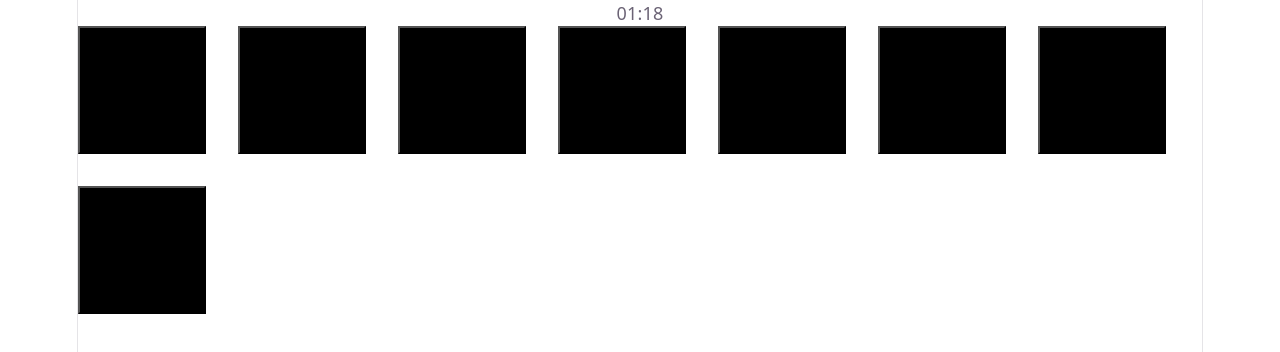
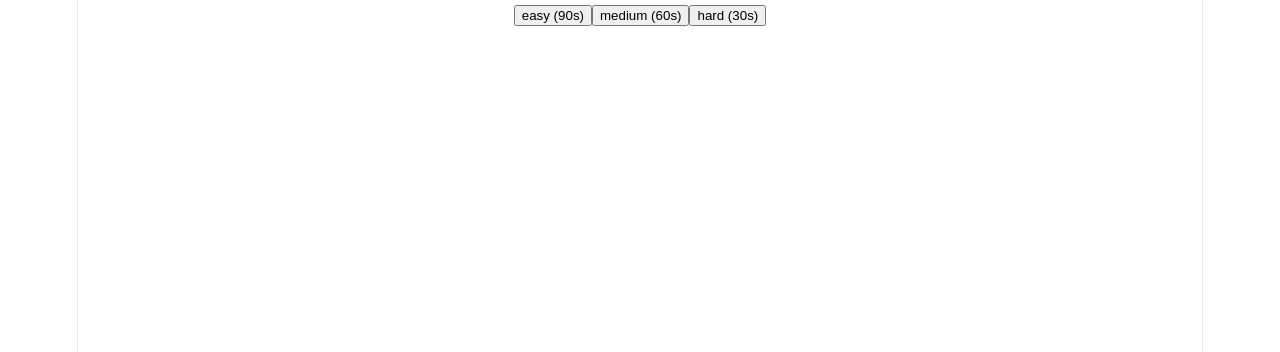
Before and after one commit to Woefulking/Matching-Pairs, a React (Vite) app: page / in a window 1280 px wide. Both pictures are taken after a click on the button "Играть". Shown: the top 352 px of the page. Built offline with nearby package versions, Linux system fonts and the light colour scheme.

Commit message:
reorganize project structure

```diff
--- a/src/Game.tsx
+++ b/src/Game.tsx
@@ -1,156 +1,36 @@
-import { useEffect, useRef, useState } from 'react';
-import { allCards, type cardType } from './App';
-import { generateGameDeck } from './utils/generateDeck';
+import { useGameSession } from './hooks/useGameSession';
+import { GAME_DIFFICULTIES, type GameDifficultyType } from './types/types';
 import { formatTime } from './utils/formatTime';
 
-interface SavedGameState {
-  deck: cardType[];
-  matched: string[];
-}
+export const Game = () => {
+  const { state, handleCardClick, handleStartGame, handleClear } = useGameSession();
+  const { firstCard, secondCard } = state.selectedCards;
 
-export const Game = () => {
-  const getSavedGameData = (): SavedGameState | null => {
-    const saved = localStorage.getItem('gameState');
-    return saved ? JSON.parse(saved) : null;
-  };
-
-  const [gameDeck, setGameDeck] = useState<cardType[]>(() => {
-    const saved = getSavedGameData();
-    return saved ? saved.deck : generateGameDeck(allCards, 4);
-  });
-
-  const uniqueCardsInDeck = new Set(gameDeck.map((card) => card.name));
-  const [selectedCards, setSelectedCards] = useState<cardType[]>([]);
-
-  const [matchedCards, setMatchedCards] = useState<Set<string>>(() => {
-    const saved = getSavedGameData();
-    return saved ? new Set(saved.matched) : new Set();
-  });
-
-  const matchTimerRef = useRef<number | null>(null);
-
-  type GameStatus = 'playing' | 'won' | 'lost';
-  const [gameStatus, setGameStatus] = useState<GameStatus>('playing');
-
-  const isCardClickLocked = selectedCards.length === 2 || gameStatus !== 'playing';
-  useEffect(() => {
-    if (gameStatus !== 'playing') {
-      localStorage.removeItem('gameState');
-      return;
-    }
-
-    const stateToSave: SavedGameState = {
-      deck: gameDeck,
-      matched: Array.from(matchedCards),
-    };
-
-    localStorage.setItem('gameState', JSON.stringify(stateToSave));
-  }, [gameDeck, matchedCards, gameStatus]);
-
-  //ОБРАБОТКА КЛИКОВ
-  const handleCardClick = (card: cardType) => {
-    if (isCardClickLocked) return;
-
-    const isAlreadySelected = selectedCards.some((selected) => selected.uniqueId === card.uniqueId);
-
-    if (isAlreadySelected) return;
-
-    const nextSelectedCards = [...selectedCards, card];
-    setSelectedCards(nextSelectedCards);
-
-    if (nextSelectedCards.length === 2) {
-      handleCompareCards(nextSelectedCards);
-    }
-  };
-
-  //ПРОВЕРКА ПОБЕДЫ
-  const handleCheckWin = (next: Set<string>) => {
-    if (next.size === uniqueCardsInDeck.size) {
-      setGameStatus('won');
-    }
-  };
-
-  //СРАВНЕНИЕ КАРТ
-  const handleCompareCards = (cards: cardType[]) => {
-    const [first, second] = cards;
-
-    if (first.name === second.name) {
-      setMatchedCards((prev) => {
-        const next = new Set(prev);
-        next.add(first.name);
-        handleCheckWin(next);
-        return next;
-      });
-
-      setSelectedCards([]);
-      return;
-    }
-
-    matchTimerRef.current = setTimeout(() => {
-      setSelectedCards([]);
-    }, 1000);
-  };
-
-  //РЕСТАРТ ИГРЫ
-  const handleRestartGame = () => {
-    localStorage.removeItem('savedTime');
-    setTimeLeft(20);
-    setGameStatus('playing');
-    setGameDeck(generateGameDeck(allCards, 4));
-    setMatchedCards(new Set<string>());
-    setSelectedCards([]);
-  };
-
-  const [timeLeft, setTimeLeft] = useState(() => {
-    const savedTime = localStorage.getItem('savedTime');
-    if (savedTime) {
-      const remainingTime = Math.ceil((Number(savedTime) - Date.now()) / 1000);
-      return remainingTime;
-    }
-    return 80;
-  });
-
-  const gameTimerRef = useRef<number | null>(null);
-
-  useEffect(() => {
-    if (gameTimerRef.current) clearInterval(gameTimerRef.current);
-
-    if (gameStatus !== 'playing') {
-      localStorage.removeItem('savedTime');
-      return;
-    }
-
-    let endTime = Number(localStorage.getItem('savedTime'));
-    if (!endTime) {
-      endTime = Date.now() + 80 * 1000;
-      localStorage.setItem('savedTime', endTime.toString());
-    }
-
-    gameTimerRef.current = setInterval(() => {
-      const remainingTime = Math.ceil((endTime - Date.now()) / 1000);
-
-      if (remainingTime <= 0) {
-        setTimeLeft(0);
-        setGameStatus('lost');
-        localStorage.removeItem('savedTime');
-      } else {
-        setTimeLeft(remainingTime);
-      }
-    }, 1000);
-
-    return () => {
-      if (gameTimerRef.current) clearInterval(gameTimerRef.current);
-    };
-  }, [gameStatus]);
-
+  const isIdle = state.status === 'idle';
+  const isGameFinished = state.status === 'won' || state.status === 'lost';
   return (
+    <>
+      {isIdle ? (
+        <div className="select">
+          {Object.entries(GAME_DIFFICULTIES).map(([difficulty, param]) => (
+            <button
+              key={difficulty}
+              onClick={() => {
+                handleStartGame(difficulty as GameDifficultyType);
+              }}
+            >
+              {difficulty} ({param.time}s)
+            </button>
+          ))}
+        </div>
+      ) : (
         <div className="game">
-      {formatTime(timeLeft)}
+          {formatTime(state.timeLeft)}
           <div className="board">
-        {gameDeck.map((card, index) => {
-          const isSelected = selectedCards.some((selected) => selected.uniqueId === card.uniqueId);
-          const isMatched = matchedCards.has(card.name);
-
+            {state.deck.map((card, index) => {
+              const isSelected =
+                firstCard?.uniqueId === card.uniqueId || secondCard?.uniqueId === card.uniqueId;
+              const isMatched = state.matchedCards.has(card.name);
               const isOpened = isSelected || isMatched;
 
               return (
@@ -165,14 +45,16 @@ export const Game = () => {
               );
             })}
           </div>
-      {gameStatus !== 'playing' && (
+          {isGameFinished && (
             <>
-          <span>Вы {gameStatus === 'won' ? 'победили' : 'Проиграли'}</span>
-          <button type="button" onClick={() => handleRestartGame()}>
+              <span>Вы {state.status === 'won' ? 'победили' : 'Проиграли'}</span>
+              <button type="button" onClick={() => handleStartGame(state.difficulty)}>
                 Повторить
               </button>
             </>
           )}
         </div>
+      )}
+    </>
   );
 };
--- a/src/hooks/useGameSession.ts
+++ b/src/hooks/useGameSession.ts
@@ -61,10 +61,13 @@ export function GameSessionReducer(
       const { firstCard, secondCard } = state.selectedCards;
       if (firstCard && secondCard) {
         if (firstCard.name === secondCard.name) {
+          const totalPairs = new Set(state.deck.map((card) => card.name)).size;
           const newMatched = new Set(state.matchedCards);
           newMatched.add(firstCard.name);
+          const isWon = newMatched.size === totalPairs;
           return {
             ...state,
+            status: isWon ? 'won' : 'playing',
             selectedCards: { firstCard: null, secondCard: null },
             matchedCards: newMatched,
           };
@@ -102,6 +105,9 @@ export function useGameSession() {
   };
 
   const handleCardClick = (card: CardType) => {
+    if (state.status !== 'playing') return;
+
+    if (state.selectedCards.firstCard && state.selectedCards.secondCard) return;
     dispatch({ type: 'selectCard', payload: card });
   };
 
```
Lines whose indentation alone changed are shown as unchanged.
